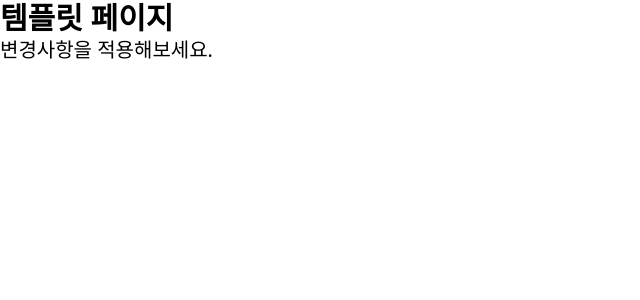
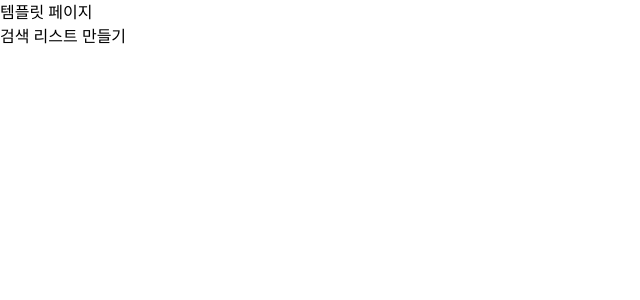
Before and after one commit to but212/homework-react, a React (Vite) app: page /week-3 in a window 1280 px wide. Shown: the top 300 px of the page, without its empty margins (0-640 px from the left). Built offline with nearby package versions, Linux system fonts and the light colour scheme.

Commit message:
init: initialize for week 3 homework.

```diff
--- a/src/App.tsx
+++ b/src/App.tsx
@@ -1,10 +1,10 @@
-import './styles/App.css';
-
-const App = () => {
+const App = ({ title }: { title: string }) => {
   return (
     <>
-      <h1 className='text-3xl font-bold'>템플릿 페이지</h1>
-      <p className='text-xl'>변경사항을 적용해보세요.</p>
+      <h1>{title}</h1>
+      <ul>
+        <li><a href="/src/pages/week-3.html">검색 리스트 만들기</a></li>
+      </ul>
     </>
   );
 };
--- a/src/main.tsx
+++ b/src/main.tsx
@@ -4,7 +4,7 @@ import './styles/main.css';
 
 const root = document.getElementById('root');
 if (!root) {
-  throw new Error('Root container #root not found');
+  throw new Error('#root 컨테이너가 발견되지 않음');
 }
 
-createRoot(root).render(<App />);
+createRoot(root).render(<App title="템플릿 페이지" />);
--- /dev/null
+++ b/src/pages/week-3.html
@@ -0,0 +1,12 @@
+<!DOCTYPE html>
+<html lang="ko-KR">
+<head>
+    <meta charset="UTF-8">
+    <meta name="viewport" content="width=device-width, initial-scale=1.0">
+    <title>3주차 과제</title>
+</head>
+<body>
+    <div id="root"></div>
+    <script type="module" src="./week-3.tsx"></script>
+</body>
+</html>
--- /dev/null
+++ b/src/pages/week-3.tsx
@@ -0,0 +1,19 @@
+import '@/styles/main.css';
+import { StrictMode } from 'react';
+import { createRoot } from 'react-dom/client';
+
+const App = () => {
+    return (
+        <>
+            <h1>3주차 과제</h1>
+            <p>검색 리스트 만들기</p>
+        </>
+    )
+}
+
+const root = document.getElementById('root');
+if (!root) {
+  throw new Error('#root 컨테이너가 발견되지 않음');
+}
+
+createRoot(root).render(<StrictMode><App /></StrictMode>);
```
Also changed, not shown: src/components/SearchCardList/SearchCardList.css (added), src/components/SearchCardList/SearchCardList.tsx (added), src/components/SearchCardList/SearchForm/Card.css (added), src/components/SearchCardList/SearchForm/Card.tsx (added), src/components/SearchCardList/SearchForm/SearchForm.css (added), src/components/SearchCardList/SearchForm/SearchForm.tsx (added), src/components/SearchCardList/SearchedList/SearchedList.css (added), src/components/SearchCardList/SearchedList/SearchedList.tsx (added).
